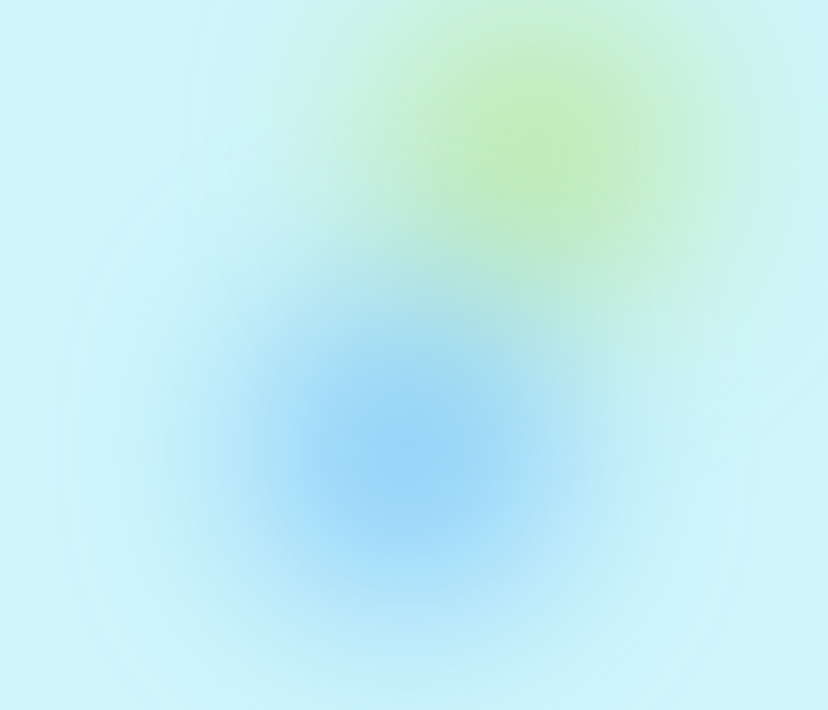
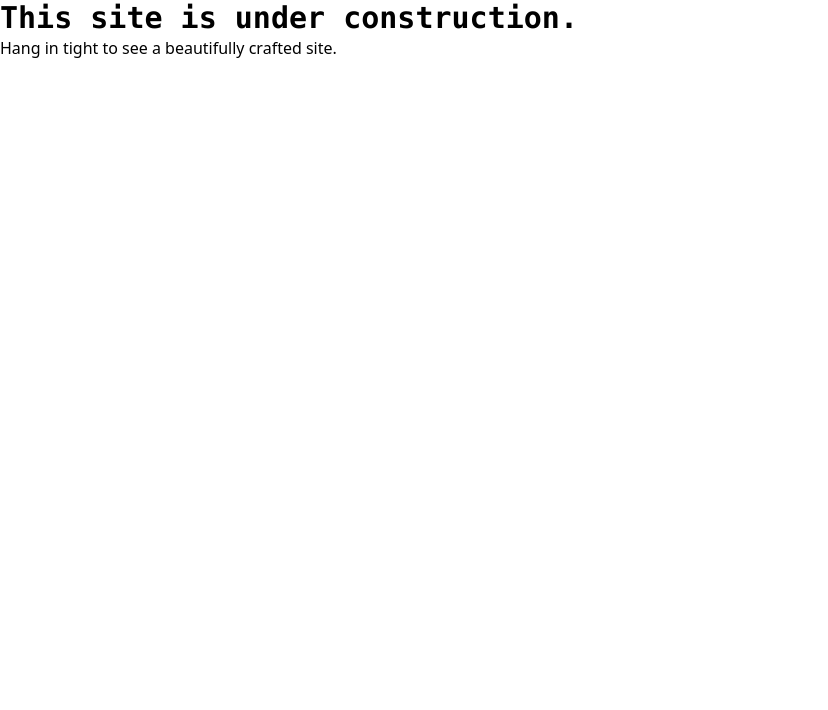
Before and after one commit to pujanpokharelofficial/Portfolio, a SvelteKit app: page / in a window 1280 px wide. Shown: the top 710 px of the page, without its empty margins (0-828 px from the left). Built offline with nearby package versions, Linux system fonts and the light colour scheme.

Commit message:
Added a small hello world message

```diff
--- a/src/routes/+page.svelte
+++ b/src/routes/+page.svelte
@@ -1,6 +1,2 @@
-<script>
-	import Background from "./background.svelte";
-
-</script>
-
-<Background />
+<h1 class="text-3xl font-bold font-mono">This site is under construction.</h1>
+<p>Hang in tight to see a beautifully crafted site.</p>
--- a/src/routes/background.svelte
+++ /dev/null
@@ -1,10 +0,0 @@
-<script>
-let circle = "h-[300px] w-[300px] rounded-full opacity-50 blur-[100px]"
-</script>
-
-<div class="h-screen w-full relative">
-<div class="h-full w-full absolute bg-frost-blur  backdrop-blur-md top-0 left-0"></div>
-
-<div class="{circle} bg-circle-1 ml-[30%] circle"></div>
-<div class="{circle} bg-circle-2  mr-auto ml-[20%] circle "></div>
-</div>
--- a/tailwind.config.js
+++ b/tailwind.config.js
@@ -1,14 +1,8 @@
 /** @type {import('tailwindcss').Config} */
 export default {
-  content: ['./src/**/*.{html,js,svelte,ts}'],
-  theme: {
-    extend: {
-      colors:{
-        "circle-1": "#ACDD45",
-        "circle-2": "#359AF8",
-        "frost-blur": "#A0EDF880",
-      },
-    },
-  },
-  plugins: [],
-}
+	content: ['./src/**/*.{html,js,svelte,ts}'],
+	theme: {
+		extend: {}
+	},
+	plugins: []
+};
```
